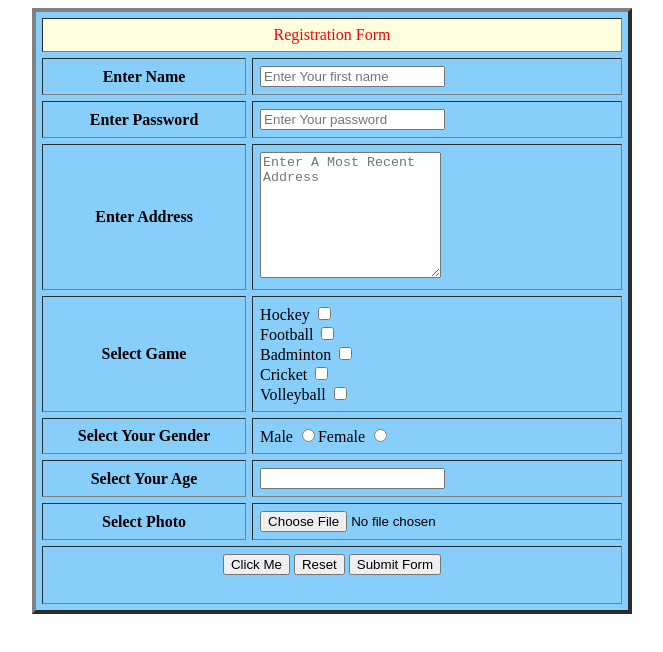
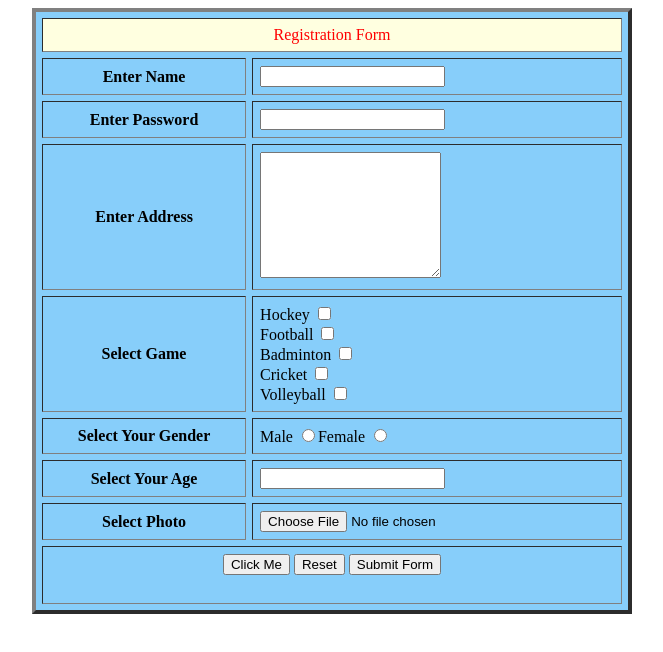
Before and after one commit to ngordon24/registration_form, a plain HTML site: page index.html in a window 1280 px wide. Shown: the whole page, without its empty margins (308-971 px from the left). Drawn offline with Linux system fonts and the light colour scheme.

Commit message:
remove text from text box

```diff
--- a/index.html
+++ b/index.html
@@ -27,7 +27,6 @@
           type="text"
           maxlength="12"
           title="Enter Your first name"
-          placeholder="Enter Your first name"
           required
         />
       </td>
@@ -39,7 +38,6 @@
           type="password"
           maxlength="12"
           title="Enter Your password"
-          placeholder="Enter Your password"
           required
         />
       </td>
@@ -47,12 +45,7 @@
     <tr>
       <th>Enter Address</th>
       <td>
-        <textarea
-          cols="20"
-          rows="8"
-          title="Enter a Most Recent Address"
-          placeholder="Enter A Most Recent Address"
-        ></textarea>
+        <textarea cols="20" rows="8" title=""></textarea>
       </td>
     </tr>
     <tr>
```
